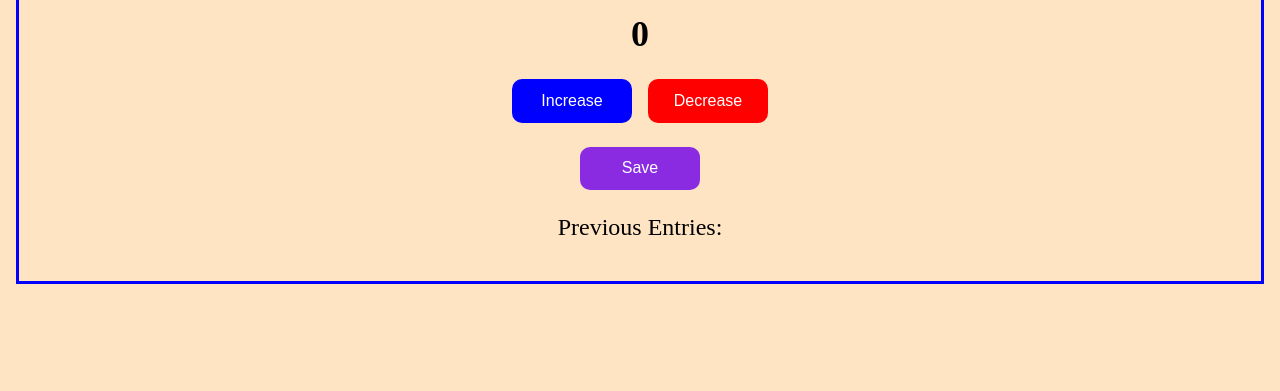
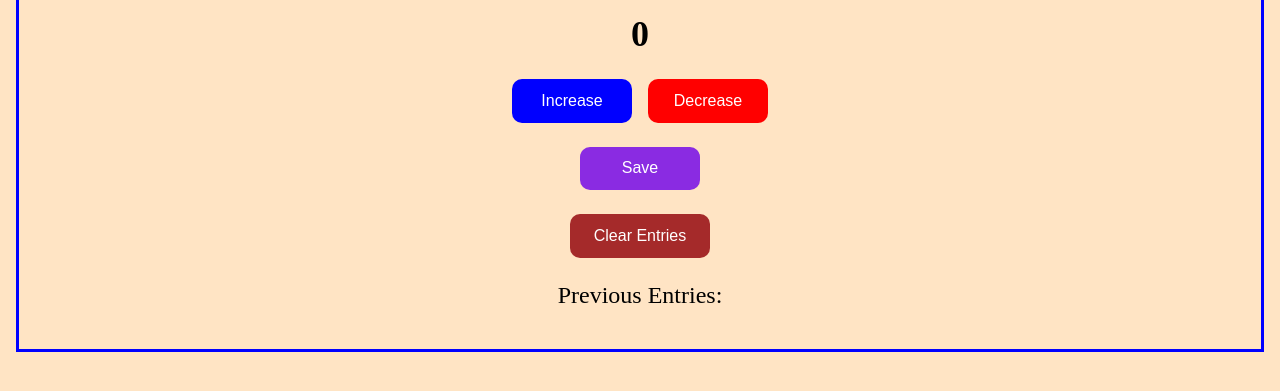
Before and after one commit to debrah-kobby/JS-passenger-counter-app, a plain HTML site: page index.html in a window 1280 px wide. Shown: the part 101-492 px from the top of the page. Drawn offline with Linux system fonts and the light colour scheme.

Commit message:
Passenger Counter App

```diff
--- a/index.css
+++ b/index.css
@@ -10,9 +10,11 @@ body {
   border: 3px solid blue;
   padding: 1rem;
   box-sizing: border-box;
+  touch-action: none;
 }
 
-h1, h2 {
+h1,
+h2 {
   text-align: center;
   margin: 0.5rem 0;
 }
@@ -36,6 +38,7 @@ button {
   font-size: 1rem;
   flex: 1 1 auto;
   min-width: 120px;
+  touch-action: manipulation;
 }
 
 button:hover {
@@ -57,6 +60,9 @@ button:hover {
 .save-btn {
   margin-top: 1.5rem;
 }
+#clear-btn {
+  background-color: brown;
+}
 
 /* Mobile responsiveness */
 @media (max-width: 480px) {
--- a/index.html
+++ b/index.html
@@ -18,6 +18,9 @@
     <div class="save-btn">
       <button id="save-btn" onclick="saveBtn()">Save</button>
     </div>
+    <div class="save-btn">
+      <button id="clear-btn" onclick="clearBtn()">Clear Entries</button>
+    </div>
 
     <div>
       <p id="save-el">Previous Entries:</p>
--- a/index.js
+++ b/index.js
@@ -13,7 +13,7 @@ function increment() {
 }
 function decrement() {
   count -= 1;
-  countEl.innerText = count;
+  countEl.textContent = count;
   console.log(count);
 }
 
@@ -23,3 +23,7 @@ function saveBtn() {
   countEl.textContent = 0;
   count = 0;
 }
+
+function clearBtn() {
+  saveEl.textContent = "Previous Entries: ";
+}
```
